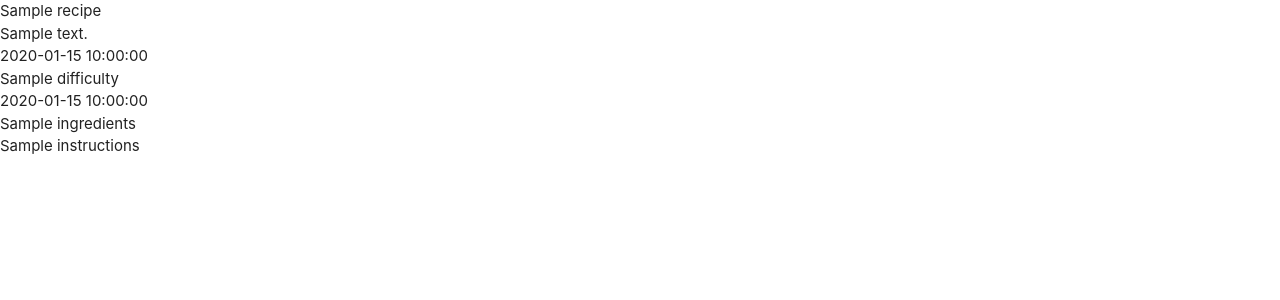
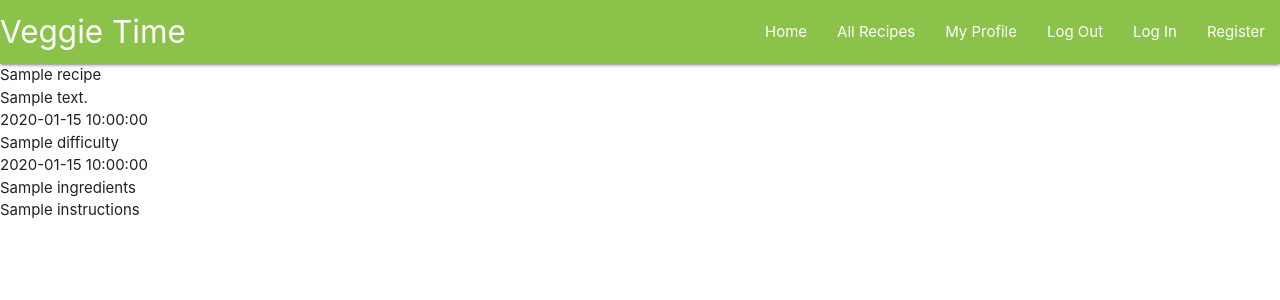
Before and after one commit to Hiimus/veggie-time, a Flask app: page / in a window 1280 px wide. Shown: the top 300 px of the page. Run offline with Flask 2, Linux system fonts and the light colour scheme; a database or web service that is not in the repository returns one stand-in record (values such as "Sample title"); some libraries are stand-ins or nearby versions.

Commit message:
Add Responsive Materialize navbar and sidenav

```diff
--- a/static/js/script.js
+++ b/static/js/script.js
@@ -0,0 +1,3 @@
+$(document).ready(function(){
+    $('.sidenav').sidenav();
+  });
--- a/templates/base.html
+++ b/templates/base.html
@@ -15,6 +15,35 @@
 </head>
 <body>
 
+    <header>
+        <!-- Navbar -->
+        <nav>
+            <div class="nav-wrapper light-green">
+                <a href="{{ url_for('get_recipes') }}" class="brand-logo">Veggie Time</a>
+                <a href="#" data-target="mobile-demo" class="sidenav-trigger"><i class="material-icons"><i class="fas fa-bars"></i></i></a>
+                <ul class="right hide-on-med-and-down">
+                    <li><a href="{{ url_for('get_recipes') }}">Home</a></li>
+                    <li><a href="#">All Recipes</a></li>
+                    <li><a href="#">My Profile</a></li>
+                    <li><a href="#">Log Out</a></li>
+                    <li><a href="#">Log In</a></li>
+                    <li><a href="#">Register</a></li>
+                </ul>
+            </div>
+        </nav>
+
+        <!-- Navbar sidenav for mobile-->
+        <ul class="sidenav" id="mobile-demo">
+            <li><h4 class="center-align">Veggie Time</h4></li>
+            <li><a href="{{ url_for('get_recipes') }}">Home</a></li>
+            <li><a href="#">All Recipes</a></li>
+            <li><a href="#">My Profile</a></li>
+            <li><a href="#">Log Out</a></li>
+            <li><a href="#">Log In</a></li>
+            <li><a href="#">Register</a></li>
+        </ul>
+    </header>
+
     {% block content %}
     {% endblock %}
 
```
